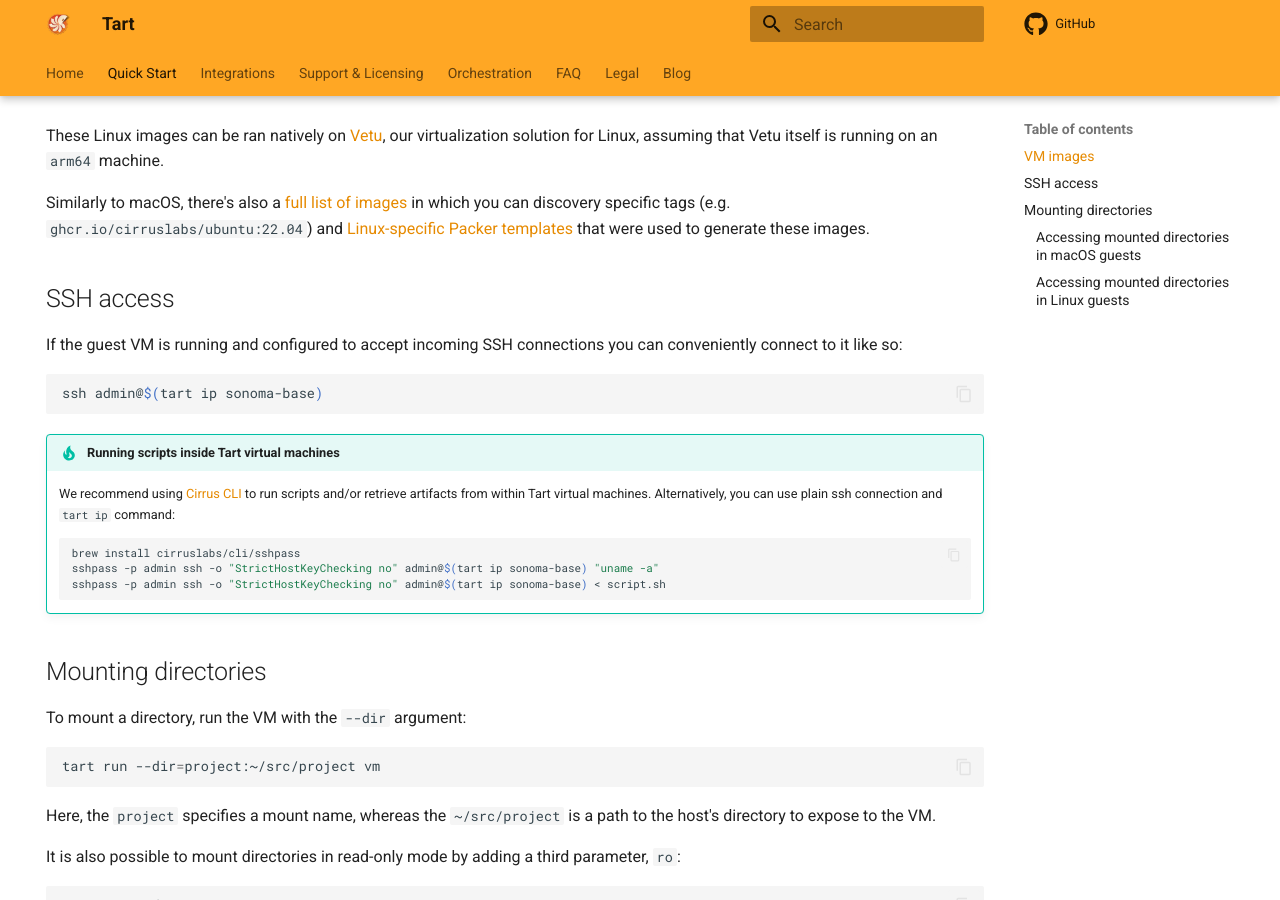
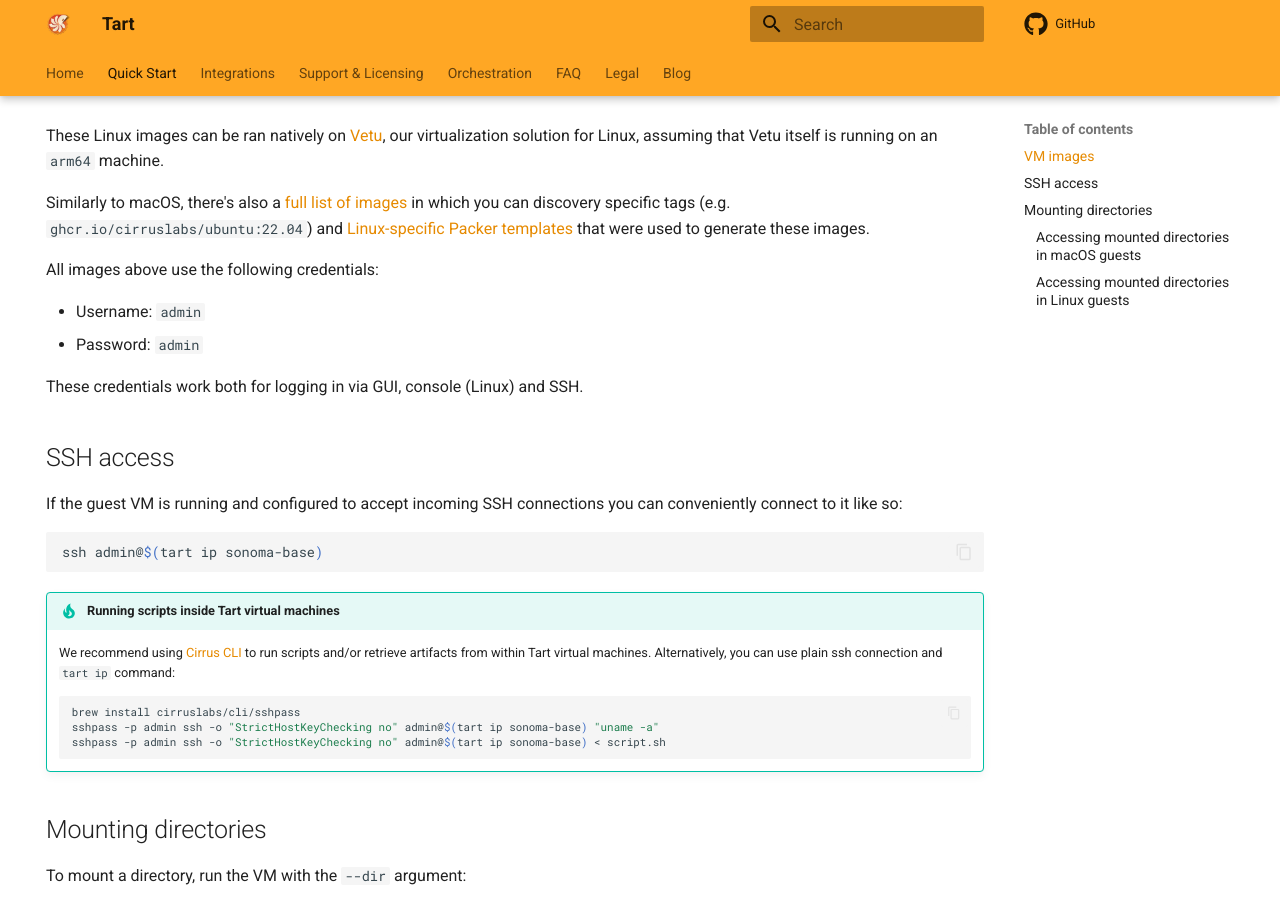
Before and after one commit to cirruslabs/tart, an MkDocs documentation site: the page built from docs/quick-start.md, in a window 1280 px wide and 900 px high, scrolled down 1672 px. Built offline with MkDocs 1.6.1 and Material for MkDocs 9.7.7, drawn with Linux system fonts in a browser that asks for light colours; plug-ins that fetch from the network failed and are left out; comment, search, counter and statistics services are not loaded.

Commit message:
Document default admin/admin credentials

```diff
--- a/docs/quick-start.md
+++ b/docs/quick-start.md
@@ -59,6 +59,13 @@
 These Linux images can be ran natively on [Vetu](https://github.com/cirruslabs/vetu), our virtualization solution for Linux, assuming that Vetu itself is running on an `arm64` machine.
 
 Similarly to macOS, there's also a [full list of images](https://github.com/orgs/cirruslabs/packages?repo_name=linux-image-templates) in which you can discovery specific tags (e.g. `ghcr.io/cirruslabs/ubuntu:22.04`) and [Linux-specific Packer templates](https://github.com/cirruslabs/linux-image-templates) that were used to generate these images.
+
+All images above use the following credentials:
+
+* Username: `admin`
+* Password: `admin`
+
+These credentials work both for logging in via GUI, console (Linux) and SSH.
 
 ## SSH access
 
```
